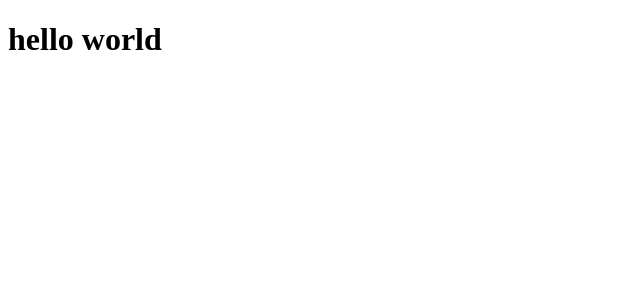
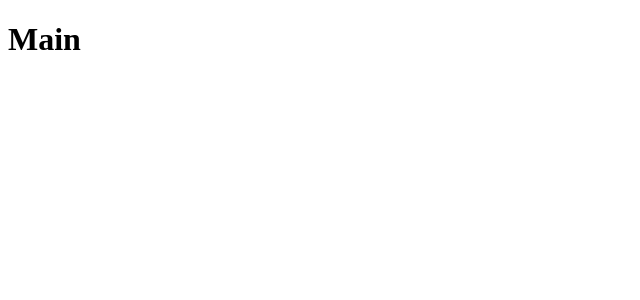
Before and after one commit to GabrielDuarte07/react_list_repo_git, a React (Vite) app: page / in a window 1280 px wide. Shown: the top 300 px of the page, without its empty margins (0-640 px from the left). Built offline with nearby package versions, Linux system fonts and the light colour scheme.

Commit message:
routing config

```diff
--- a/src/App.tsx
+++ b/src/App.tsx
@@ -1,5 +1,7 @@
-function App() {
-  return <h1>hello world</h1>;
+import Routing from "./Routing";
+
+function App(): React.ReactElement {
+  return <Routing />;
 }
 
 export default App;
--- /dev/null
+++ b/src/Routing.tsx
@@ -0,0 +1,18 @@
+import { ReactElement } from "react";
+import { BrowserRouter, Route, Routes } from "react-router-dom";
+
+import Main from "./pages/Main";
+import Repositorio from "./pages/Repositorio";
+
+const Routing = (): ReactElement => {
+  return (
+    <BrowserRouter>
+      <Routes>
+        <Route path="/" element={<Main />} />
+        <Route path="/repositorio" element={<Repositorio />} />
+      </Routes>
+    </BrowserRouter>
+  );
+};
+
+export default Routing;
--- /dev/null
+++ b/src/pages/Main/index.tsx
@@ -0,0 +1,5 @@
+const Main = (): React.ReactElement => {
+  return <h1>Main</h1>;
+};
+
+export default Main;
--- /dev/null
+++ b/src/pages/Repositorio/index.tsx
@@ -0,0 +1,5 @@
+const Repositorio = (): React.ReactElement => {
+  return <h1>Repositorio</h1>;
+};
+
+export default Repositorio;
```
